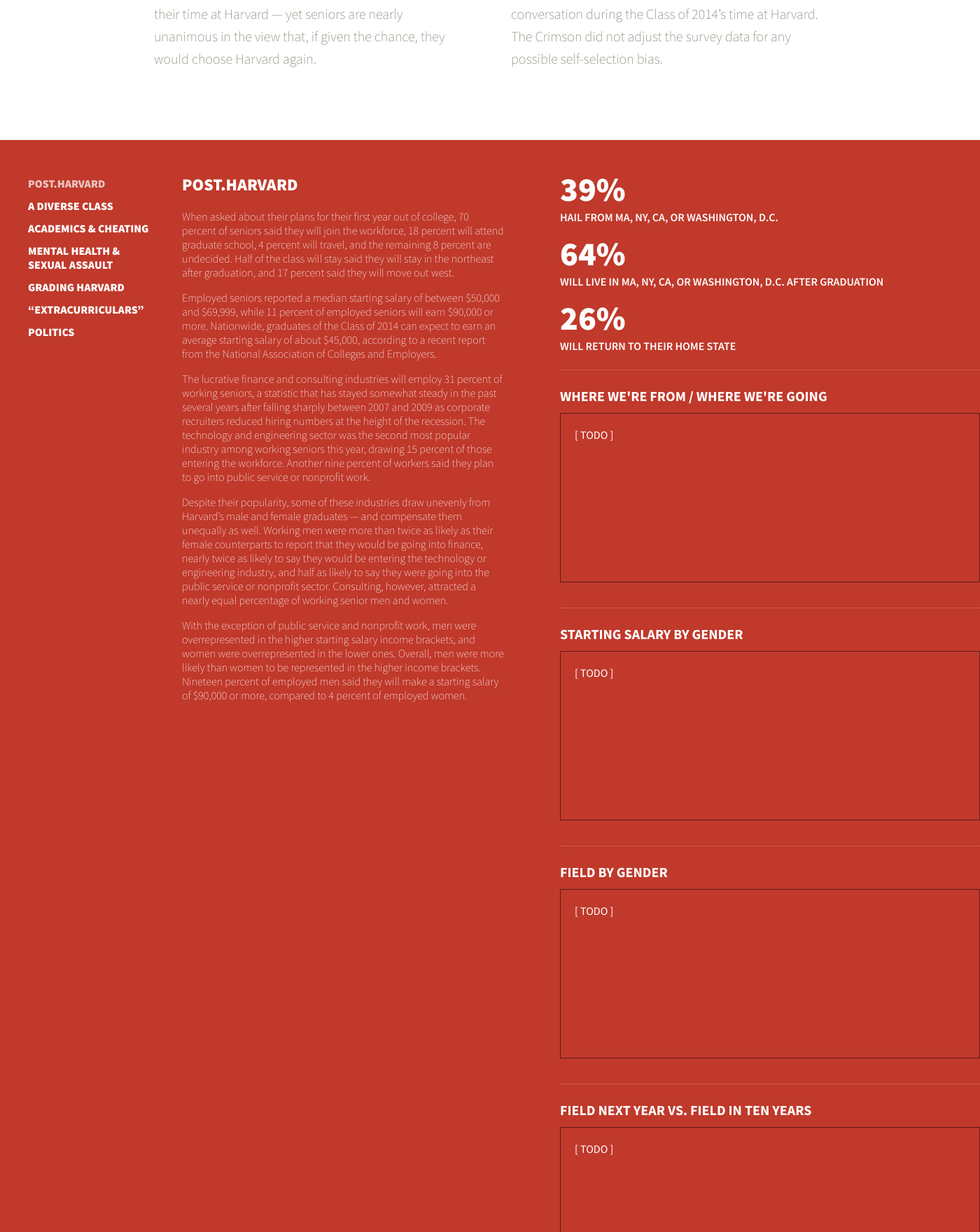
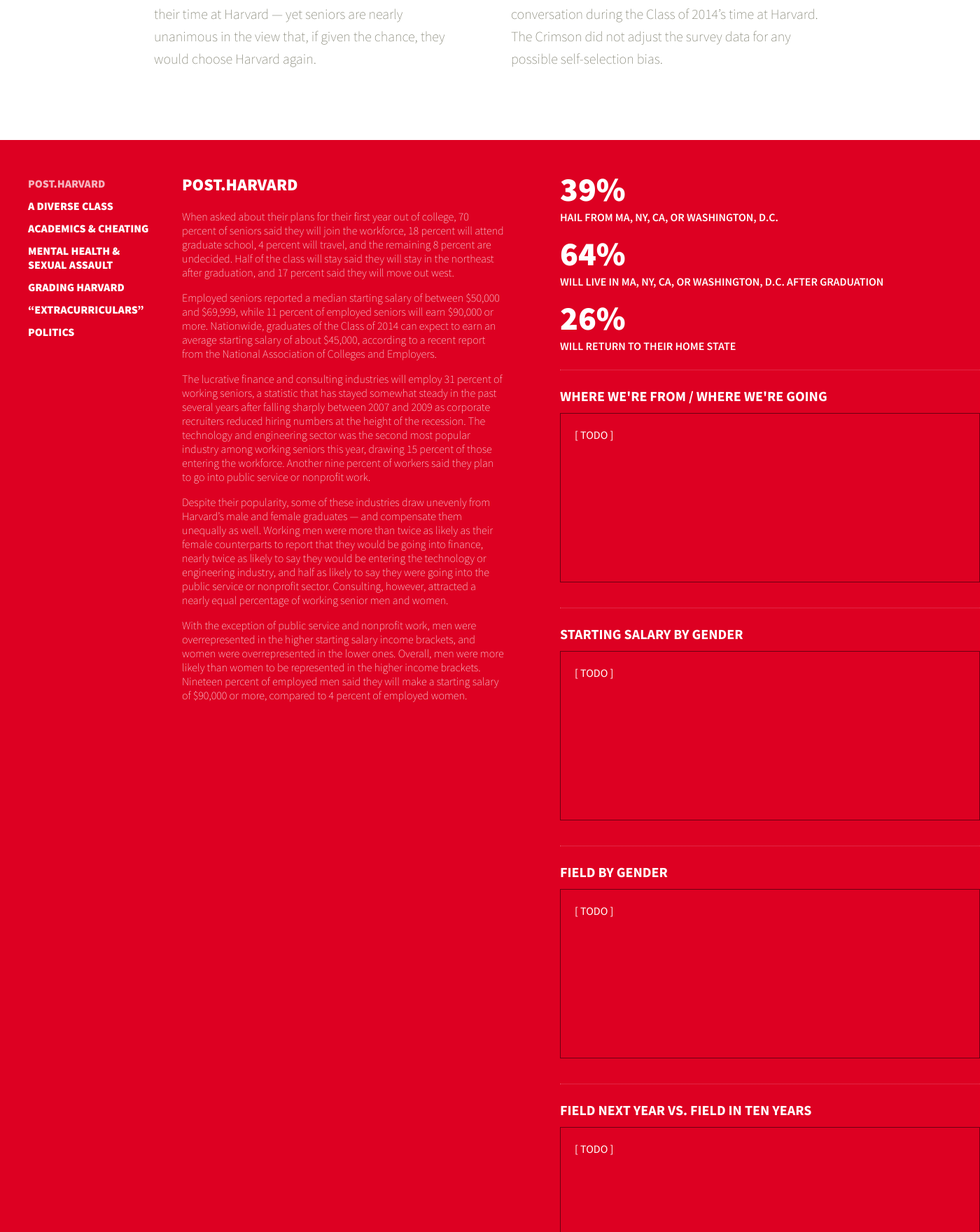
Before and after one commit to rilka/harvard14, a PHP site: page /main.html in a window 1400 px wide. Shown: the part 1100-2860 px from the top of the page at 70% size. Run offline with PHP 8.4, Linux system fonts and the light colour scheme; a map, chart or similar area stays blank.

Commit message:
literally just changing colors rn

```diff
--- a/css/main.css
+++ b/css/main.css
@@ -126,31 +126,31 @@ body {
   transition: all 0.5s; }
 
 .section-1, #section-1 {
-  background: #c0392b;
+  background: #dd0022;
   color: white; }
 
 .section-2 {
-  background: #d35400;
+  background: #4444aa;
   color: white; }
 
 .section-3 {
-  background: #f1c40f;
+  background: #ddaa00;
   color: black; }
 
 .section-4 {
-  background: #1abc9c;
+  background: #117755;
   color: white; }
 
 .section-5 {
-  background: #3498db;
+  background: #6633aa;
   color: white; }
 
 .section-6 {
-  background: #9b59b6;
-  color: white; }
+  background: #fe5552;
+  color: black; }
 
 .section-7 {
-  background: #34495e;
+  background: #555555;
   color: white; }
 
 .section-viz {
@@ -162,7 +162,7 @@ body {
     padding: 24px 0;
     border-top: 1px dotted rgba(255, 255, 255, 0.3); }
 
-#section-3 .component + .component {
+#section-3 .component + .component, #section-6 .component + .component {
   border-top: 1px dotted rgba(0, 0, 0, 0.8); }
 
 .numbers .numbers-title {
--- a/css/main.scss
+++ b/css/main.scss
@@ -7,13 +7,13 @@ $white: #fff;
 $black: #000;
 $pure-black: #000;
 
-$red: #c0392b;
-$orange: #d35400;
-$yellow: #f1c40f;
-$aqua: #1abc9c;
-$blue: #3498db;
-$purple: #9b59b6;
-$asphalt: #34495e;
+$red: #dd0022;
+$blue: #4444AA;
+$yellow: #ddaa00;
+$green: #117755;
+$violet: #6633aa;
+$orange: #fe5552;
+$gray: #555555;
 
 $nav-width: 180px;
 $intro-width: 460px;
@@ -209,7 +209,7 @@ body {
   color: $white;
 }
 .section-2 {
-  background: $orange;
+  background: $blue;
   color: $white;
 }
 .section-3 {
@@ -217,19 +217,19 @@ body {
   color: $black;
 }
 .section-4 {
-  background: $aqua;
+  background: $green;
   color: $white;
 }
 .section-5 {
-  background: $blue;
+  background: $violet;
   color: $white;
 }
 .section-6 {
-  background: $purple;
-  color: $white;
+  background: $orange;
+  color: $black;
 }
 .section-7 {
-  background: $asphalt;
+  background: $gray;
   color: $white;
 }
 
@@ -250,8 +250,8 @@ body {
 }
 
 // HACK ~ Whatever.
-#section-3 .component {
-  + .component {
+#section-3, #section-6 {
+  .component + .component {
     border-top: 1px dotted rgba(0, 0, 0, 0.8);
   }
 }
--- a/js/main.js
+++ b/js/main.js
@@ -81,7 +81,7 @@ $(document).ready(function() {
       });
     }
   }, {
-    offset: $("nav").height() * 2 + defaultOffset
+    offset: $("nav").height() * 3 + defaultOffset
   });
   $("section.tail").waypoint(function(direction) {
     var id;
@@ -120,7 +120,10 @@ $(document).ready(function() {
   /* VISUALS (or something like that) */
   return $("#section1-graph6").highcharts({
     chart: {
-      backgroundColor: null
+      backgroundColor: null,
+      style: {
+        fontFamily: "Source Sans Pro"
+      }
     },
     colors: ["#FFFFFF"],
     credits: {
@@ -138,7 +141,9 @@ $(document).ready(function() {
       text: null
     },
     tooltip: {
-      pointFormat: "<b>{point.y}%</b>"
+      animation: false,
+      pointFormat: "<b>{point.y}%</b>",
+      shadow: false
     },
     xAxis: {
       categories: ["2007", "2008", "2009", "2010", "2011", "2012", "2013", "2014"],
--- a/main.html
+++ b/main.html
@@ -23,7 +23,7 @@
     <body>
       <header>
         <div class="header-content">
-          <h1>the class of 2014 <em>By The Numbers</em></h1>
+          <h1>The Class of 2014 <em>By The Numbers</em></h1>
         </div>
       </header>
 
```
Also changed, not shown: 1 other file.
